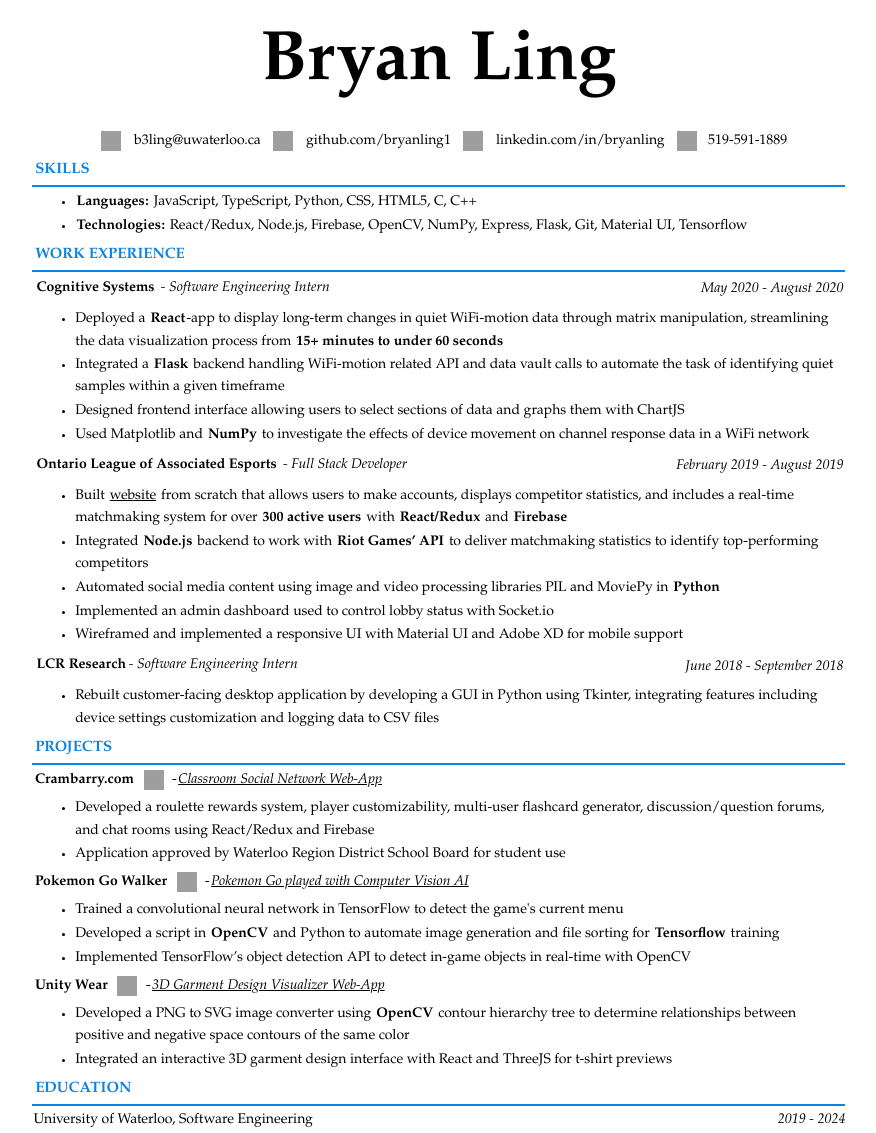
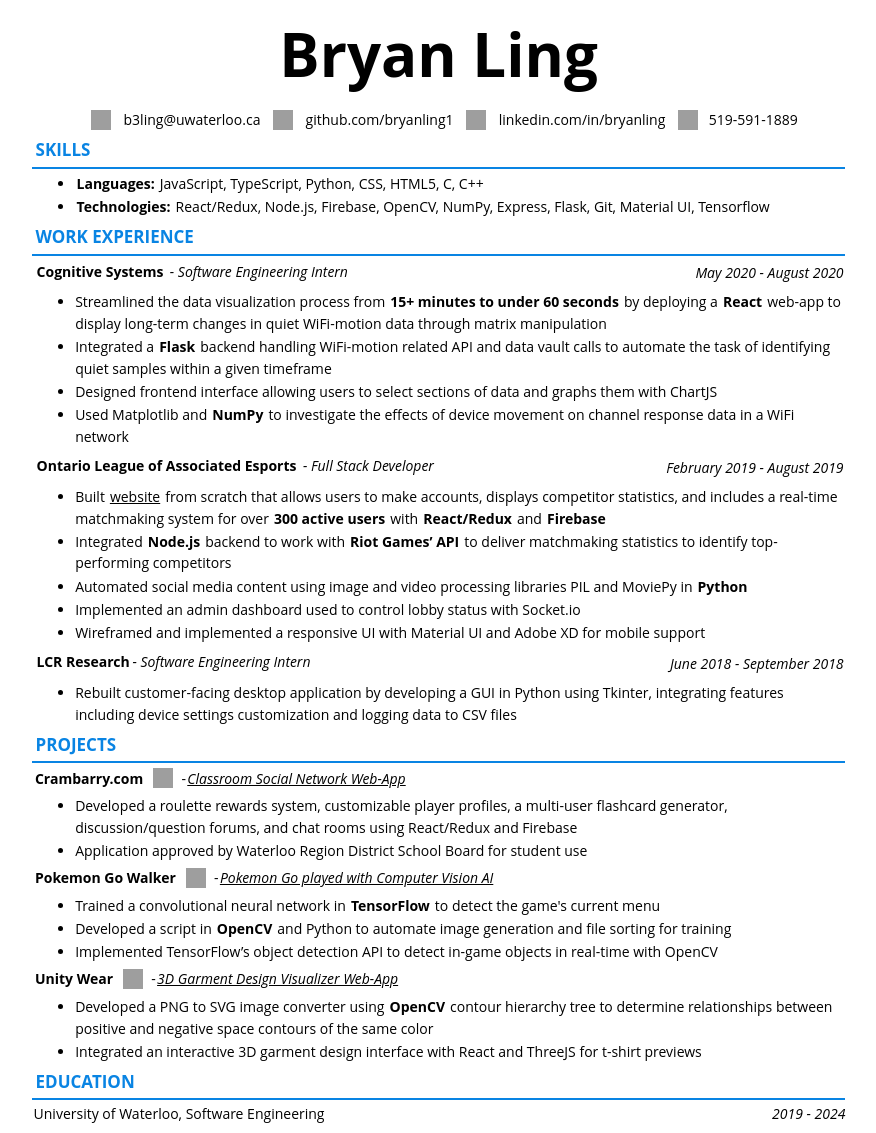
Before and after one commit to bryanling1/resume, a plain HTML site: page index.html in a window 1280 px wide. Shown: the whole page, without its empty margins (11-887 px from the left). Drawn offline with Linux system fonts and the light colour scheme; grey boxes are pictures that could not be loaded.

Commit message:
fixed font

```diff
--- a/index.html
+++ b/index.html
@@ -4,8 +4,8 @@
 <style>
 *{
     margin: 0.1em;
-    font-family: 'Garamond', Tahoma, Geneva, Verdana, sans-serif;
-    line-height: 1.59em
+    font-family: Open Sans;
+    line-height: 1.55em
 }
 .center-text{
     text-align: center
@@ -47,10 +47,10 @@ a{
     display: inline-flex
 }
 h1{
-    font-size: 70px
+    font-size: 60px
 }
 h2{
-    font-size: 15px;
+    font-size: 17px;
     color: #0984e3
 }
 p, a, li{
@@ -99,8 +99,8 @@ hr{
     </div>
     <ul>
         <li>
-            Deployed a <b>React</b>-app to display long-term changes in quiet WiFi-motion data
-            through matrix manipulation, streamlining the data visualization process from <b>15+ minutes to under 60 seconds</b>
+            Streamlined the data visualization process from <b>15+ minutes to under 60 seconds</b> by deploying a <b>React</b> web-app to display long-term changes in quiet WiFi-motion data
+            through matrix manipulation
         </li>
         <li>
             Integrated a <b>Flask</b> backend handling WiFi-motion related API and data vault calls to automate
@@ -164,7 +164,7 @@ hr{
     </a>
     <ul>
         <li>
-            Developed a roulette rewards system, player customizability, multi-user flashcard generator,
+            Developed a roulette rewards system, customizable player profiles, a multi-user flashcard generator,
             discussion/question forums, and chat rooms using React/Redux and Firebase
         </li>
         <li>
@@ -176,10 +176,10 @@ hr{
     </a>
     <ul>
         <li>
-            Trained a convolutional neural network in TensorFlow to detect the game's current menu
+            Trained a convolutional neural network in <b>TensorFlow</b> to detect the game's current menu
         </li>
         <li>
-            Developed a script in <b>OpenCV</b> and Python to automate image generation and file sorting for <b>Tensorflow</b> training
+            Developed a script in <b>OpenCV</b> and Python to automate image generation and file sorting for training
         </li>
         <li>
             Implemented TensorFlow’s object detection API to detect in-game objects in real-time with OpenCV
```
Also changed, not shown: 2 other files.
